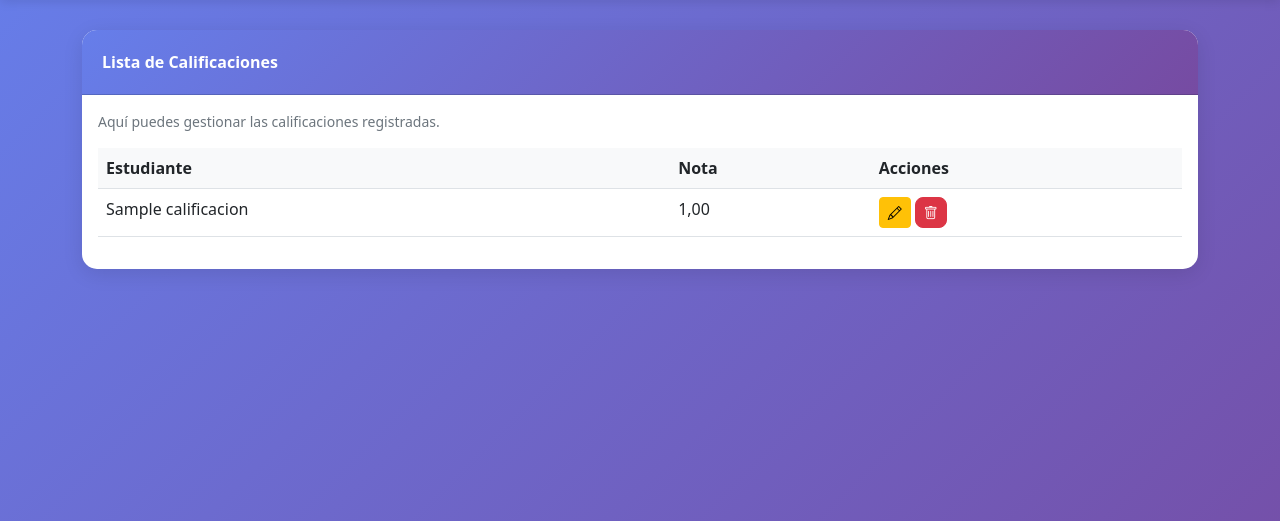
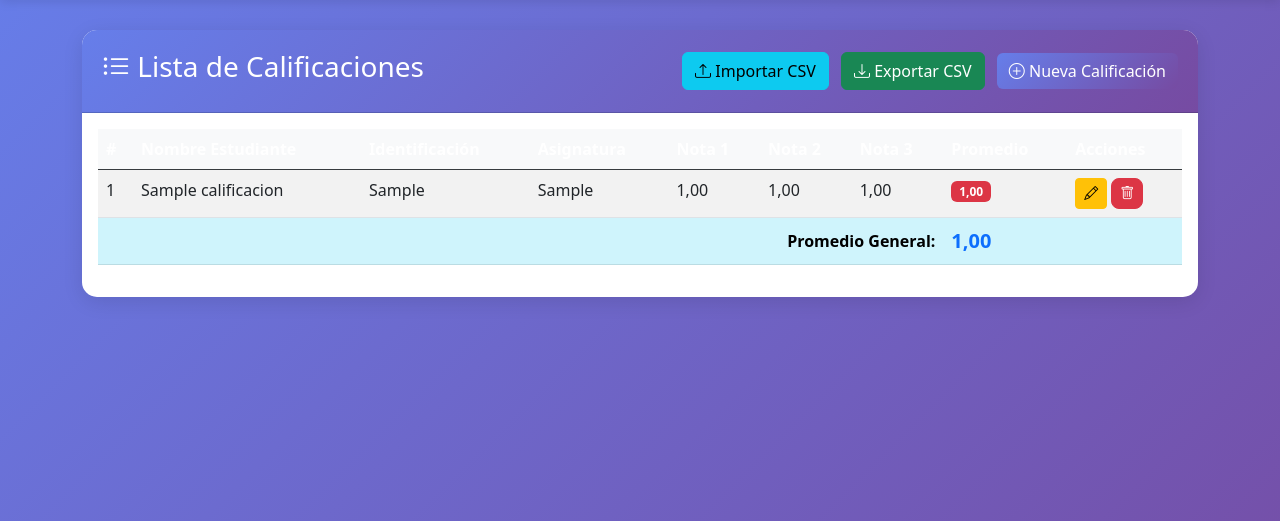
Before and after one commit to JuanSebastianE23/PROYECTOInicio_de_Sesion, a Django app: page /calificaciones/ in a window 1280 px wide. Shown: the part 56-577 px from the top of the page. Run offline with Django 5.2, Linux system fonts and the light colour scheme; a user stored in the database is signed in; tables that the repository leaves empty hold one stand-in row (values such as "Sample post").

Commit message:
Corregir listar.html según laboratorio: mostrar todos los campos y promedio general al final

```diff
--- a/calificaciones_nombre__estudiantes/templates/calificaciones/listar.html
+++ b/calificaciones_nombre__estudiantes/templates/calificaciones/listar.html
@@ -5,7 +5,7 @@
 {% block breadcrumbs %}
 <nav aria-label="breadcrumb" class="mb-3">
     <ol class="breadcrumb">
-        <li class="breadcrumb-item"><a href="{% url 'listar_calificaciones' %}"><i class="bi bi-house"></i> Inicio</a></li>
+        <li class="breadcrumb-item"><a href="{% url 'dashboard' %}"><i class="bi bi-house"></i> Inicio</a></li>
         <li class="breadcrumb-item active" aria-current="page">Calificaciones</li>
     </ol>
 </nav>
@@ -13,43 +13,88 @@
 
 {% block content %}
 <div class="card">
-    <div class="card-header">
-        Lista de Calificaciones
+    <div class="card-header d-flex justify-content-between align-items-center">
+        <h3><i class="bi bi-list-ul"></i> Lista de Calificaciones</h3>
+        <div>
+            <a href="{% url 'importar_csv' %}" class="btn btn-info me-2">
+                <i class="bi bi-upload"></i> Importar CSV
+            </a>
+            <a href="{% url 'exportar_csv' %}" class="btn btn-success me-2">
+                <i class="bi bi-download"></i> Exportar CSV
+            </a>
+            <a href="{% url 'crear_calificacion' %}" class="btn btn-primary">
+                <i class="bi bi-plus-circle"></i> Nueva Calificación
+            </a>
+        </div>
     </div>
 
     <div class="card-body">
-        <p class="descripcion">Aquí puedes gestionar las calificaciones registradas.</p>
-
-        <table class="table table-hover">
-            <thead>
+        {% if calificaciones %}
+        <div class="table-responsive">
+            <table class="table table-hover table-striped">
+                <thead class="table-dark">
                     <tr>
-                    <th>Estudiante</th>
-                    <th>Nota</th>
+                        <th>#</th>
+                        <th>Nombre Estudiante</th>
+                        <th>Identificación</th>
+                        <th>Asignatura</th>
+                        <th>Nota 1</th>
+                        <th>Nota 2</th>
+                        <th>Nota 3</th>
+                        <th>Promedio</th>
                         <th>Acciones</th>
                     </tr>
                 </thead>
                 <tbody>
                     {% for c in calificaciones %}
                     <tr>
+                        <td>{{ forloop.counter }}</td>
                         <td>{{ c.nombre_estudiante }}</td>
-                    <td>{{ c.promedio }}</td>
+                        <td>{{ c.identificacion }}</td>
+                        <td>{{ c.asignatura }}</td>
+                        <td>{{ c.nota1 }}</td>
+                        <td>{{ c.nota2 }}</td>
+                        <td>{{ c.nota3 }}</td>
                         <td>
-                        <a href="{% url 'editar_calificacion' c.id %}" class="btn btn-warning btn-sm">
+                            {% if c.promedio >= 60 %}
+                            <span class="badge bg-success">{{ c.promedio }}</span>
+                            {% else %}
+                            <span class="badge bg-danger">{{ c.promedio }}</span>
+                            {% endif %}
+                        </td>
+                        <td>
+                            <a href="{% url 'editar_calificacion' c.id %}" class="btn btn-warning btn-sm" title="Editar">
                                 <i class="bi bi-pencil"></i>
                             </a>
-
-                        <a href="{% url 'eliminar_calificacion' c.id %}" class="btn btn-danger btn-sm">
+                            <a href="{% url 'eliminar_calificacion' c.id %}" class="btn btn-danger btn-sm" title="Eliminar">
                                 <i class="bi bi-trash"></i>
                             </a>
                         </td>
                     </tr>
-                {% empty %}
-                <tr>
-                    <td colspan="3">No hay registros disponibles.</td>
-                </tr>
                     {% endfor %}
                 </tbody>
+                <tfoot>
+                    <tr class="table-info">
+                        <td colspan="7" class="text-end"><strong>Promedio General:</strong></td>
+                        <td colspan="2">
+                            <strong class="text-primary fs-5">
+                                {% if promedio_general is not None %}
+                                    {{ promedio_general }}
+                                {% else %}
+                                    N/A
+                                {% endif %}
+                            </strong>
+                        </td>
+                    </tr>
+                </tfoot>
             </table>
+        </div>
+        {% else %}
+        <div class="alert alert-warning text-center">
+            <i class="bi bi-exclamation-triangle"></i> No hay calificaciones registradas.
+            <a href="{% url 'crear_calificacion' %}" class="alert-link">Registrar la primera calificación</a>
+        </div>
+        {% endif %}
     </div>
 </div>
 {% endblock %}
--- a/calificaciones_nombre__estudiantes/views.py
+++ b/calificaciones_nombre__estudiantes/views.py
@@ -287,14 +287,14 @@
 
     # Obtener todas las calificaciones
     calificaciones = Calificacion.objects.all()
-    promedio = Calificacion.objects.aggregate(Avg('promedio'))['promedio__avg']
+    promedio_general = Calificacion.objects.aggregate(Avg('promedio'))['promedio__avg']
 
-    if promedio:
-        promedio = round(promedio, 2)
+    if promedio_general is not None:
+        promedio_general = round(promedio_general, 2)
 
     return render(request, 'calificaciones/listar.html', {
         'calificaciones': calificaciones,
-        'promedio': promedio
+        'promedio_general': promedio_general
     })
 
 
@@ -327,7 +327,9 @@
         messages.success(request, 'Calificación eliminada')
         return redirect('listar_calificaciones')
 
-    return render(request, 'calificaciones/eliminar.html')
+    return render(request, 'calificaciones/eliminar.html', {
+        'calificacion': calificacion
+    })
 
 
 # PROMEDIO
```
Also changed, not shown: calificaciones_nombre__estudiantes/templates/calificaciones/eliminar.html (+38 -6 lines). Lines whose indentation alone changed are shown as unchanged.
